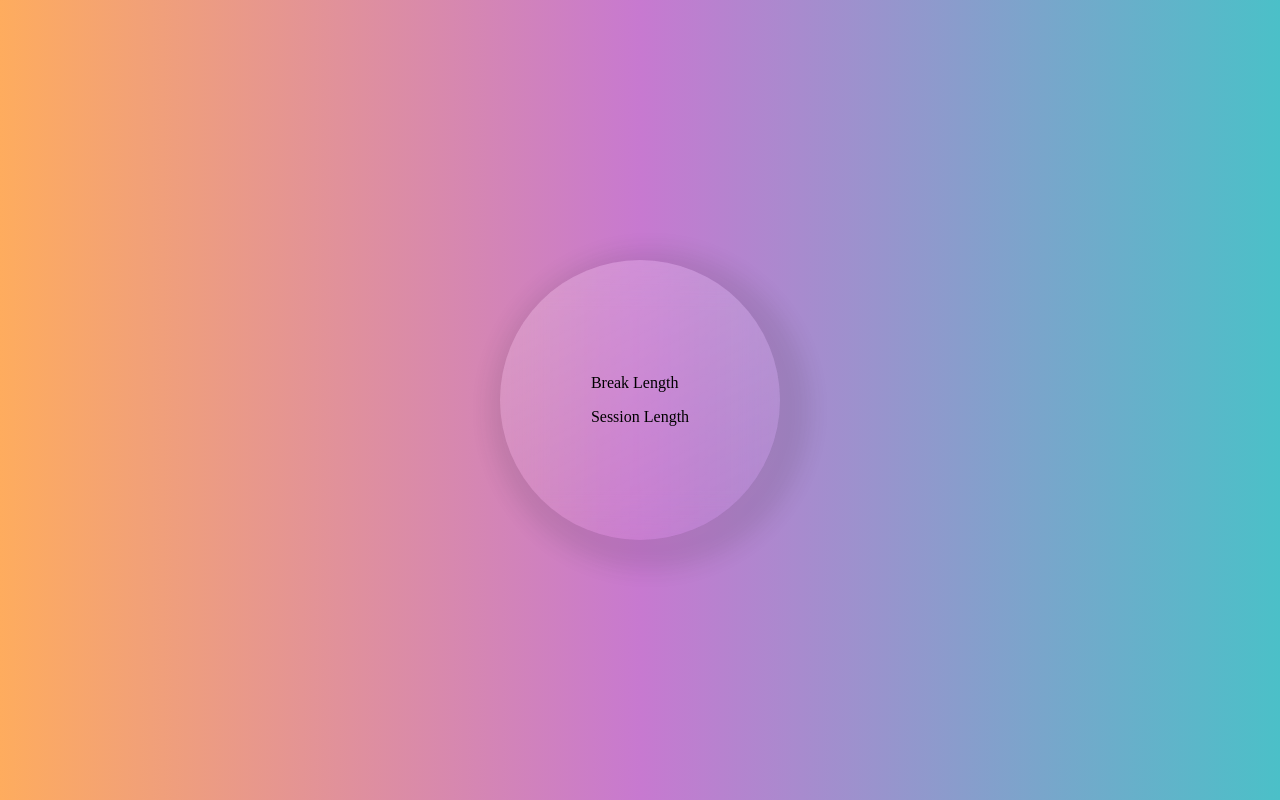
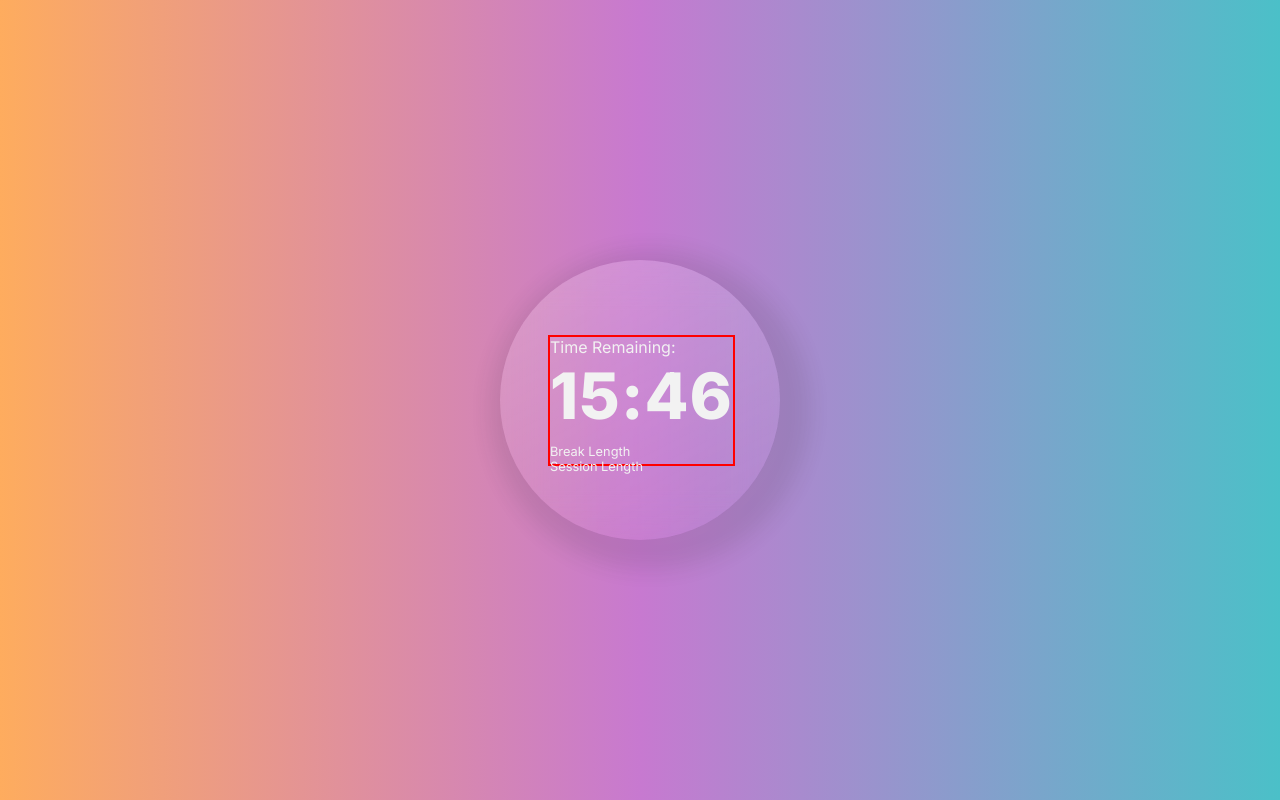
Before and after one commit to MFarabi619/pomodoro-clock, a React (Vite) app: page / in a window 1280 px wide. Built offline with nearby package versions, Linux system fonts and the light colour scheme.

Commit message:
Style and position text

```diff
--- a/src/Components/Background/Background.scss
+++ b/src/Components/Background/Background.scss
@@ -2,7 +2,7 @@
 *::after,
 *::before {
   box-sizing: border-box;
-  margin: none;
+  margin: 0;
 }
 
 img {
--- a/src/Components/Clock/Clock.jsx
+++ b/src/Components/Clock/Clock.jsx
@@ -3,14 +3,19 @@ import "./Clock.scss";
 
 function Clock() {
   return (
-    <div className="Container">
-      <section className="break">
-        <p className="break-label">Break Length</p>
-      </section>
+    <div className="container-1">
+      <p className="time-remaining">Time Remaining:</p>
+      <p className="time">15:46</p>
 
-      <section className="session">
-        <p className="session-label">Session Length</p>
-      </section>
+      <div className="container-2">
+        <section className="break-container">
+          <p id="break-label">Break Length</p>
+        </section>
+
+        <section className="session-container">
+          <p id="session-label">Session Length</p>
+        </section>
+      </div>
     </div>
   );
 }
--- a/src/Components/Clock/Clock.scss
+++ b/src/Components/Clock/Clock.scss
@@ -0,0 +1,34 @@
+@import url("https://fonts.googleapis.com/css2?family=Inter:wght@400;800&family=Poppins:wght@100;200;300;400;500&display=swap");
+$light-theme-text: #f2f2f2;
+
+*,
+*::before,
+*::after {
+  box-sizing: border-box;
+  margin: 0;
+  font-family: "Inter";
+}
+
+img {
+  width: 100%;
+}
+
+.container-1 {
+  color: $light-theme-text;
+  border: 2px solid red;
+  margin-left: 3rem;
+}
+
+.time {
+  margin: 0;
+  padding: 0;
+  font-size: 4rem;
+  font-weight: 800;
+  letter-spacing: 0.065rem;
+}
+
+.container-2 {
+  position: relative;
+  bottom: -10px;
+  font-size: 0.8rem;
+}
--- a/src/Components/Glassmorphic Circle/Glassmorphic Circle.scss
+++ b/src/Components/Glassmorphic Circle/Glassmorphic Circle.scss
@@ -10,7 +10,7 @@ img {
 
 .circle {
   display: flex;
-  justify-content: center;
+  justify-content: flex-start;
   align-items: center;
   min-width: 280px;
   min-height: 280px;
```
